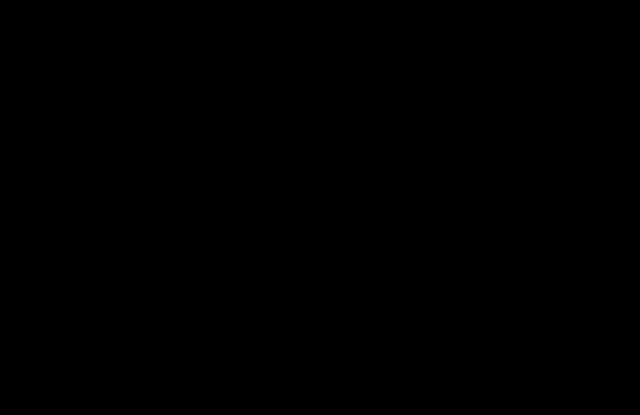
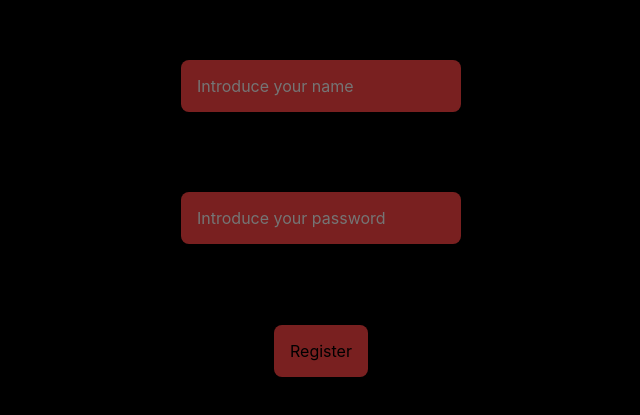
Before and after one commit to AlFlores10/proy.Api-tmdb, a React (Create React App) app: page /register in a window 1280 px wide. Shown: the part 175-590 px from the top of the page, without its empty margins (319-959 px from the left). Built offline with nearby package versions, Linux system fonts and the light colour scheme.

Commit message:
Finish feature (Register)

```diff
--- a/src/App.js
+++ b/src/App.js
@@ -1,6 +1,7 @@
 import { BrowserRouter, Switch, Route } from 'react-router-dom';
 import Home from './components/Home/Home';
 import FilmDetails from './components/FilmDetails/FilmDetails';
+import Register from './components/Register/Register';
 
 
 function App() {
@@ -10,6 +11,7 @@
         <Switch>
           <Route path="/" exact component={Home} />
           <Route path="/film" exact component={FilmDetails} />
+          <Route path="/register" component={Register} exact/>
         </Switch>
       </BrowserRouter>
     </>
--- a/src/components/Home/Home.jsx
+++ b/src/components/Home/Home.jsx
@@ -117,6 +117,7 @@
                     <button onClick={() => this.adelantePagina()}>SIGUIENTE</button>
                     <button onClick={() => this.onViewMore()}> Ver Más </button>
                     <input type="text" onChange={event => this.onHandleChange(event)} placeholder="Search..." />
+
                 </div>
                 <div>{this.muestraResultados()}</div>
                 <div className="grid">
--- /dev/null
+++ b/src/components/Register/Register.css
@@ -0,0 +1,24 @@
+form.register {
+    padding: 2em;
+    display: flex;
+    flex-direction: column;
+    justify-content: space-around;
+    min-height: 70vh;
+    align-items: center;
+}
+
+.register input {
+    all: unset;
+    padding: 1em;
+    width: fit-content;
+    border-radius: 0.5em;
+    background-color: rgb(121, 32, 32);
+}
+
+.register button {
+    all: unset;
+    cursor: pointer;
+    border-radius: 0.5em;
+    padding: 1em;
+    background-color: rgb(121, 32, 32);
+}
--- /dev/null
+++ b/src/components/Register/Register.jsx
@@ -0,0 +1,40 @@
+import React from 'react'
+import './Register.css';
+import axios from 'axios'
+import { useHistory } from 'react-router-dom';
+
+
+const Register = () => {
+
+    const history = useHistory();
+    const handleSubmit = async (event) => {
+        try {
+            event.preventDefault();
+            const form = event.target;
+            const user = {
+                name: form.name.value,
+                password: form.password.value,
+            }
+
+            await axios.post('https://proy-videoclub-api.herokuapp.com/', user)
+            alert("Usuario registrado")
+            history.push('/')
+
+        } catch (error) {
+            console.error(error)
+            alert("Error al crear usuario")
+        }
+
+    };
+
+    return (
+        <form className="register" onSubmit={handleSubmit}>
+            <h1>Register</h1>
+            <input type="text" name="name" placeholder="Introduce your name" />
+            <input type="password" name="password" placeholder="Introduce your password" />
+            <button type="submit">Register</button>
+        </form>
+    )
+}
+
+export default Register;
```
Also changed, not shown: 1 other file (tests, documents, lock files or other folders).
